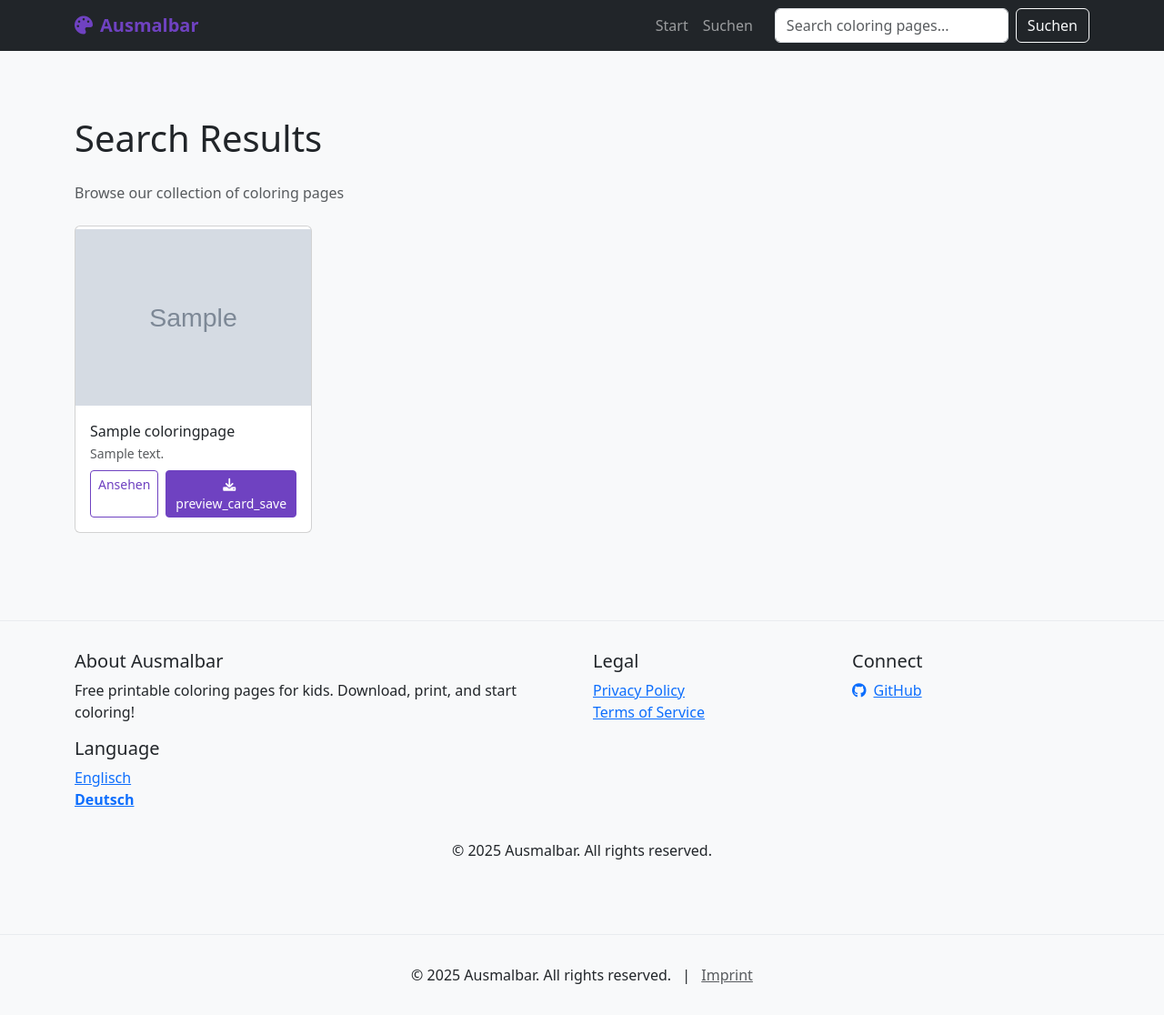
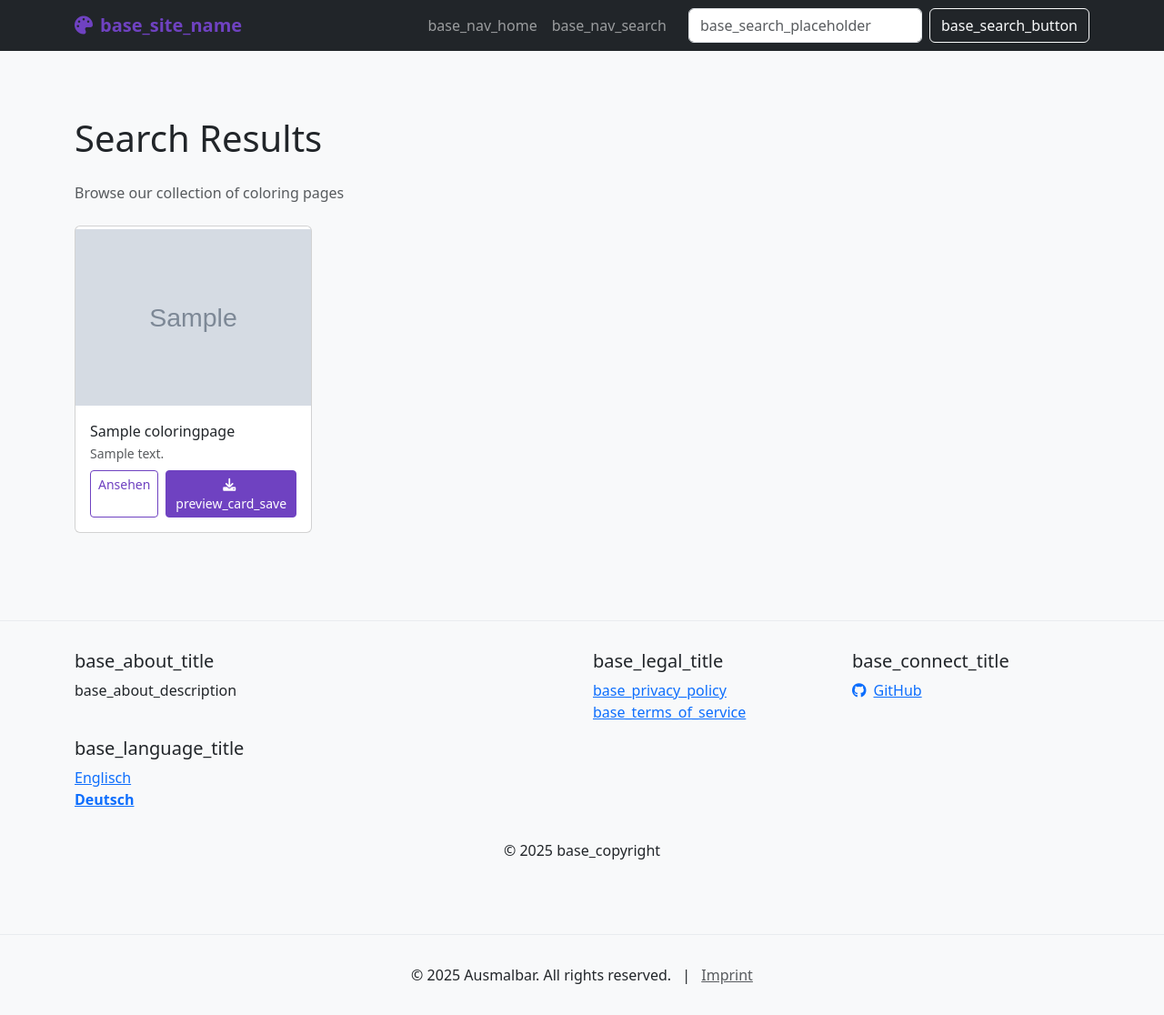
Before and after one commit to kreuzhofer/ausmalbar-fullstack, a Django app: page /de/search/ in a window 1280 px wide. Shown: the whole page at 91% size. Run offline with Django 4.2, Linux system fonts and the light colour scheme; tables that the repository leaves empty hold one stand-in row (values such as "Sample post"); grey boxes marked "Sample" are stand-in pictures; some libraries are stand-ins or nearby versions.

Commit message:
refactoring translation and files

```diff
--- a/coloring_pages/templates/coloring_pages/base.html
+++ b/coloring_pages/templates/coloring_pages/base.html
@@ -6,7 +6,7 @@
     <nav class="navbar navbar-expand-md navbar-dark bg-dark fixed-top">
         <div class="container position-relative">
             <a class="navbar-brand" href="{% url 'home' %}">
-                <i class="fas fa-palette me-2"></i>{% trans "Ausmalbar" %}
+                <i class="fas fa-palette me-2"></i>{% trans 'base_site_name' %}
             </a>
 
             <button class="navbar-toggler" type="button" data-bs-toggle="collapse" data-bs-target="#navbarNav">
@@ -15,20 +15,20 @@
             <div class="collapse navbar-collapse" id="navbarNav">
                 <ul class="navbar-nav ms-auto">
                     <li class="nav-item">
-                        <a class="nav-link" href="{% url 'home' %}">{% trans "Home" %}</a>
+                        <a class="nav-link" href="{% url 'home' %}">{% trans 'base_nav_home' %}</a>
                     </li>
                     <li class="nav-item">
-                        <a class="nav-link" href="{% url 'search' %}">{% trans "Search" %}</a>
+                        <a class="nav-link" href="{% url 'search' %}">{% trans 'base_nav_search' %}</a>
                     </li>
                     {% if user.is_staff %}
                     <li class="nav-item">
-                        <a class="nav-link" href="{% url 'admin:index' %}">{% trans "Admin" %}</a>
+                        <a class="nav-link" href="{% url 'admin:index' %}">{% trans 'base_nav_admin' %}</a>
                     </li>
                     {% endif %}
                 </ul>
                 <form class="d-flex ms-3" action="{% url 'search' %}" method="get">
-                    <input class="form-control me-2" type="search" name="q" placeholder="{% trans 'Search coloring pages...' %}" aria-label="Search">
-                    <button class="btn btn-outline-light" type="submit">{% trans "Search" %}</button>
+                    <input class="form-control me-2" type="search" name="q" placeholder="{% trans 'base_search_placeholder' %}" aria-label="{% trans 'base_search_aria_label' %}">
+                    <button class="btn btn-outline-light" type="submit">{% trans 'base_search_button' %}</button>
                 </form>
             </div>
         </div>
@@ -39,7 +39,7 @@
             {% for message in messages %}
                 <div class="alert alert-{{ message.tags }} alert-dismissible fade show" role="alert">
                     {{ message }}
-                    <button type="button" class="btn-close" data-bs-dismiss="alert" aria-label="{% trans 'Close' %}"></button>
+                    <button type="button" class="btn-close" data-bs-dismiss="alert" aria-label="{% trans 'base_close_button' %}"></button>
                 </div>
             {% endfor %}
         {% endif %}
@@ -52,24 +52,24 @@
         <div class="container">
             <div class="row">
                 <div class="col-md-6">
-                    <h5>{% trans "About Ausmalbar" %}</h5>
-                    <p>{% trans "Free printable coloring pages for kids. Download, print, and start coloring!" %}</p>
+                    <h5>{% trans 'base_about_title' %}</h5>
+                    <p>{% trans 'base_about_description' %}</p>
                 </div>
                 <div class="col-md-3">
-                    <h5>{% trans "Legal" %}</h5>
+                    <h5>{% trans 'base_legal_title' %}</h5>
                     <ul class="list-unstyled">
-                        <li><a href="/privacy/">{% trans "Privacy Policy" %}</a></li>
-                        <li><a href="/terms/">{% trans "Terms of Service" %}</a></li>
+                        <li><a href="/privacy/">{% trans 'base_privacy_policy' %}</a></li>
+                        <li><a href="/terms/">{% trans 'base_terms_of_service' %}</a></li>
                     </ul>
                 </div>
                 <div class="col-md-3">
-                    <h5>{% trans "Connect" %}</h5>
+                    <h5>{% trans 'base_connect_title' %}</h5>
                     <ul class="list-unstyled">
                         <li><a href="https://github.com/kreuzhofer/ausmalbar-fullstack" target="_blank"><i class="fab fa-github me-2"></i>GitHub</a></li>
                     </ul>
                 </div>
                 <div class="col-md-3">
-                    <h5>{% trans "Language" %}</h5>
+                    <h5>{% trans 'base_language_title' %}</h5>
                     <ul class="list-unstyled">
                         {% get_current_language as CURRENT_LANGUAGE %}
                         {% get_available_languages as LANGUAGES %}
@@ -84,7 +84,7 @@
                 </div>
             </div>
             <div class="text-center mt-3">
-                <p class="mb-0">&copy; {% now "Y" %} {% trans "Ausmalbar. All rights reserved." %}</p>
+                <p class="mb-0">&copy; {% now "Y" %} {% trans 'base_copyright' %}</p>
             </div>
         </div>
     </footer>
--- a/coloring_pages/templates/coloring_pages/search.html
+++ b/coloring_pages/templates/coloring_pages/search.html
@@ -1,28 +1,24 @@
 {% extends 'coloring_pages/base.html' %}
 {% load i18n %}
 
-{% block title %}{% if query %}{{ query|title }} - {% endif %}{% trans "Search Results - Ausmalbar" %}{% endblock %}
+{% block title %}{% if query %}{{ query|title }} - {% endif %}{% trans 'search_page_title' %}{% endblock %}
 
 {% block page_content %}
 <div class="py-4">
     <h1 class="mb-4">
         {% if query %}
-            {% blocktrans with query=query %}Search Results for "{{ query }}"{% endblocktrans %}
+{% blocktrans with query=query %}Search results for "{{ query }}"{% endblocktrans %}
         {% else %}
-            {% trans "Search Results" %}
+            {% trans 'Search Results' %}
         {% endif %}
     </h1>
 
     {% if query %}
         <p class="text-muted mb-4">
-            {% blocktrans count counter=page_obj.paginator.count %}
-                {{ counter }} result found
-            {% plural %}
-                {{ counter }} results found
-            {% endblocktrans %}
+{% blocktrans count counter=page_obj.paginator.count %}{{ counter }} result{% plural %}{{ counter }} results{% endblocktrans %}{% trans ' found' %}
         </p>
     {% else %}
-        <p class="text-muted mb-4">{% trans "Browse our collection of coloring pages" %}</p>
+        <p class="text-muted mb-4">{% trans 'Browse our collection of coloring pages' %}</p>
     {% endif %}
 
     <div class="row row-cols-2 row-cols-sm-3 row-cols-lg-4 g-4">
@@ -32,9 +28,9 @@
         <div class="col-12">
             <div class="alert alert-info">
                 {% if query %}
-                    {% blocktrans %}No coloring pages found for "{{ query }}". Try a different search term.{% endblocktrans %}
+{% blocktrans with query=query %}No results found for "{{ query }}"{% endblocktrans %}. {% trans 'Please try a different search term.' %}
                 {% else %}
-                    {% trans "No coloring pages found. Try a different search term." %}
+                    {% trans 'No coloring pages found.' %}
                 {% endif %}
             </div>
         </div>
@@ -46,25 +42,25 @@
         <ul class="pagination justify-content-center">
             {% if page_obj.has_previous %}
                 <li class="page-item">
-                    <a class="page-link" href="?page=1{% if query %}&q={{ query|urlencode }}{% endif %}" aria-label="{% trans 'First' %}">
+<a class="page-link" href="?page=1{% if query %}&q={{ query|urlencode }}{% endif %}" aria-label="{% trans 'search_first_page' %}">
                         <span aria-hidden="true">&laquo;&laquo;</span>
-                        <span class="visually-hidden">{% trans "First" %}</span>
+                        <span class="visually-hidden">{% trans 'search_first_page' %}</span>
                     </a>
                 </li>
                 <li class="page-item">
-                    <a class="page-link" href="?page={{ page_obj.previous_page_number }}{% if query %}&q={{ query|urlencode }}{% endif %}" aria-label="{% trans 'Previous' %}">
+<a class="page-link" href="?page={{ page_obj.previous_page_number }}{% if query %}&q={{ query|urlencode }}{% endif %}" aria-label="{% trans 'search_previous_page' %}">
                         <span aria-hidden="true">&laquo;</span>
-                        <span class="visually-hidden">{% trans "Previous" %}</span>
+                        <span class="visually-hidden">{% trans 'search_previous_page' %}</span>
                     </a>
                 </li>
             {% else %}
                 <li class="page-item disabled">
                     <span class="page-link" aria-hidden="true">&laquo;&laquo;</span>
-                    <span class="visually-hidden">{% trans "First" %}</span>
+                    <span class="visually-hidden">{% trans 'search_first_page' %}</span>
                 </li>
                 <li class="page-item disabled">
                     <span class="page-link" aria-hidden="true">&laquo;</span>
-                    <span class="visually-hidden">{% trans "Previous" %}</span>
+                    <span class="visually-hidden">{% trans 'search_previous_page' %}</span>
                 </li>
             {% endif %}
 
@@ -73,7 +69,7 @@
                     <li class="page-item active">
                         <span class="page-link">
                             {{ num }}
-                            <span class="visually-hidden">{% trans "(current)" %}</span>
+                            <span class="visually-hidden">{% trans 'Current page' %}</span>
                         </span>
                     </li>
                 {% elif num > page_obj.number|add:'-3' and num < page_obj.number|add:'3' %}
@@ -87,15 +83,15 @@
 
             {% if page_obj.has_next %}
                 <li class="page-item">
-                    <a class="page-link" href="?page={{ page_obj.next_page_number }}{% if query %}&q={{ query|urlencode }}{% endif %}" aria-label="{% trans 'Next' %}">
+<a class="page-link" href="?page={{ page_obj.next_page_number }}{% if query %}&q={{ query|urlencode }}{% endif %}" aria-label="{% trans 'search_next_page' %}">
                         <span aria-hidden="true">&raquo;</span>
-                        <span class="visually-hidden">{% trans "Next" %}</span>
+                        <span class="visually-hidden">{% trans 'search_next_page' %}</span>
                     </a>
                 </li>
                 <li class="page-item">
-                    <a class="page-link" href="?page={{ page_obj.paginator.num_pages }}{% if query %}&q={{ query|urlencode }}{% endif %}" aria-label="{% trans 'Last' %}">
+<a class="page-link" href="?page={{ page_obj.paginator.num_pages }}{% if query %}&q={{ query|urlencode }}{% endif %}" aria-label="{% trans 'search_last_page' %}">
                         <span aria-hidden="true">&raquo;&raquo;</span>
-                        <span class="visually-hidden">{% trans "Last" %}</span>
+                        <span class="visually-hidden">{% trans 'search_last_page' %}</span>
                     </a>
                 </li>
             {% else %}
--- /dev/null
+++ b/static/ads.txt
@@ -0,0 +1 @@
+google.com, pub-7219081224459324, DIRECT, f08c47fec0942fa0
```
Also changed, not shown: coloring_pages/templates/coloring_pages/detail.html (+14 -14 lines), coloring_pages/templates/coloring_pages/home.html (+15 -15 lines), locale/de/LC_MESSAGES/django.po, locale/en/LC_MESSAGES/django.po.
